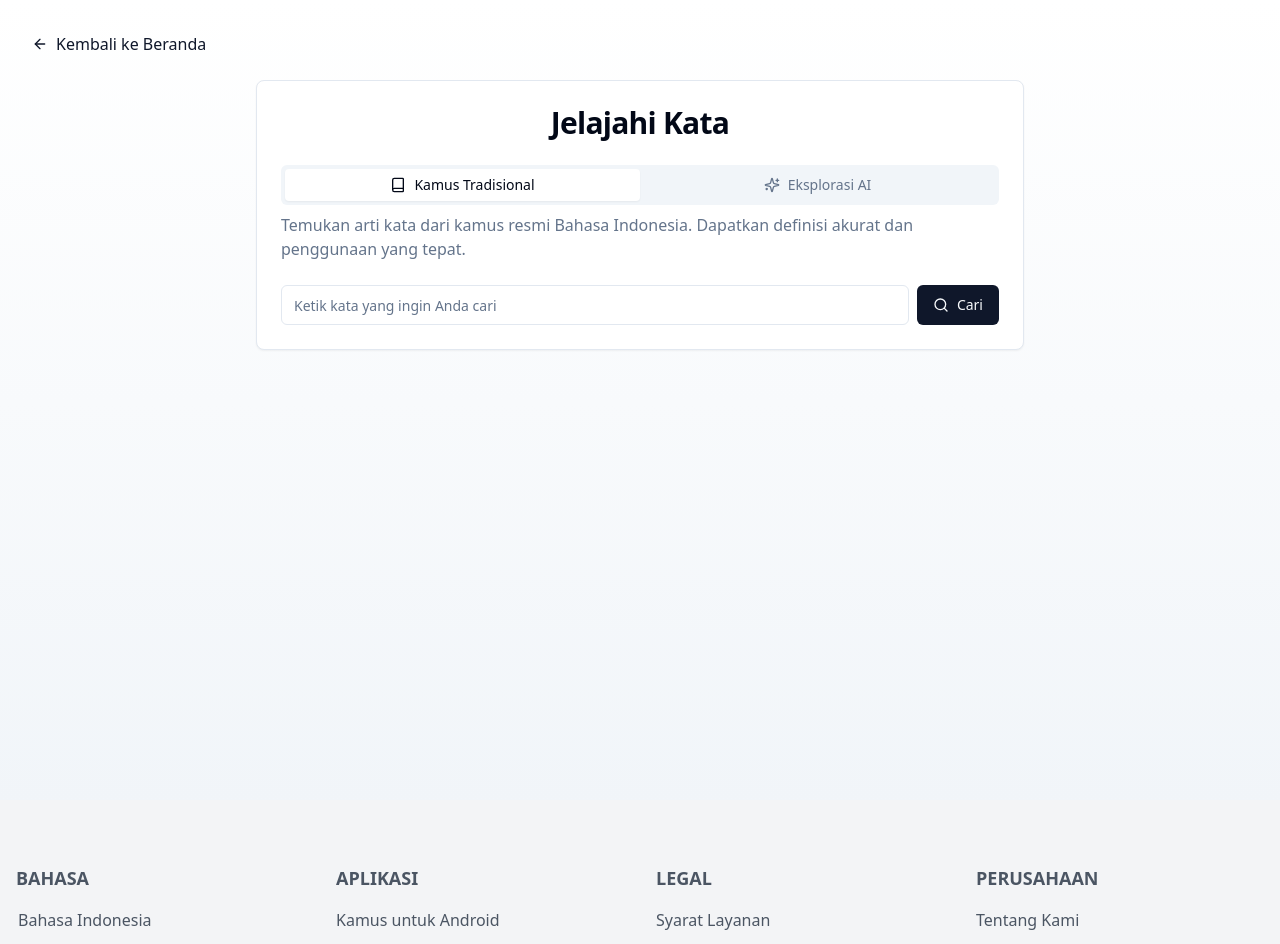
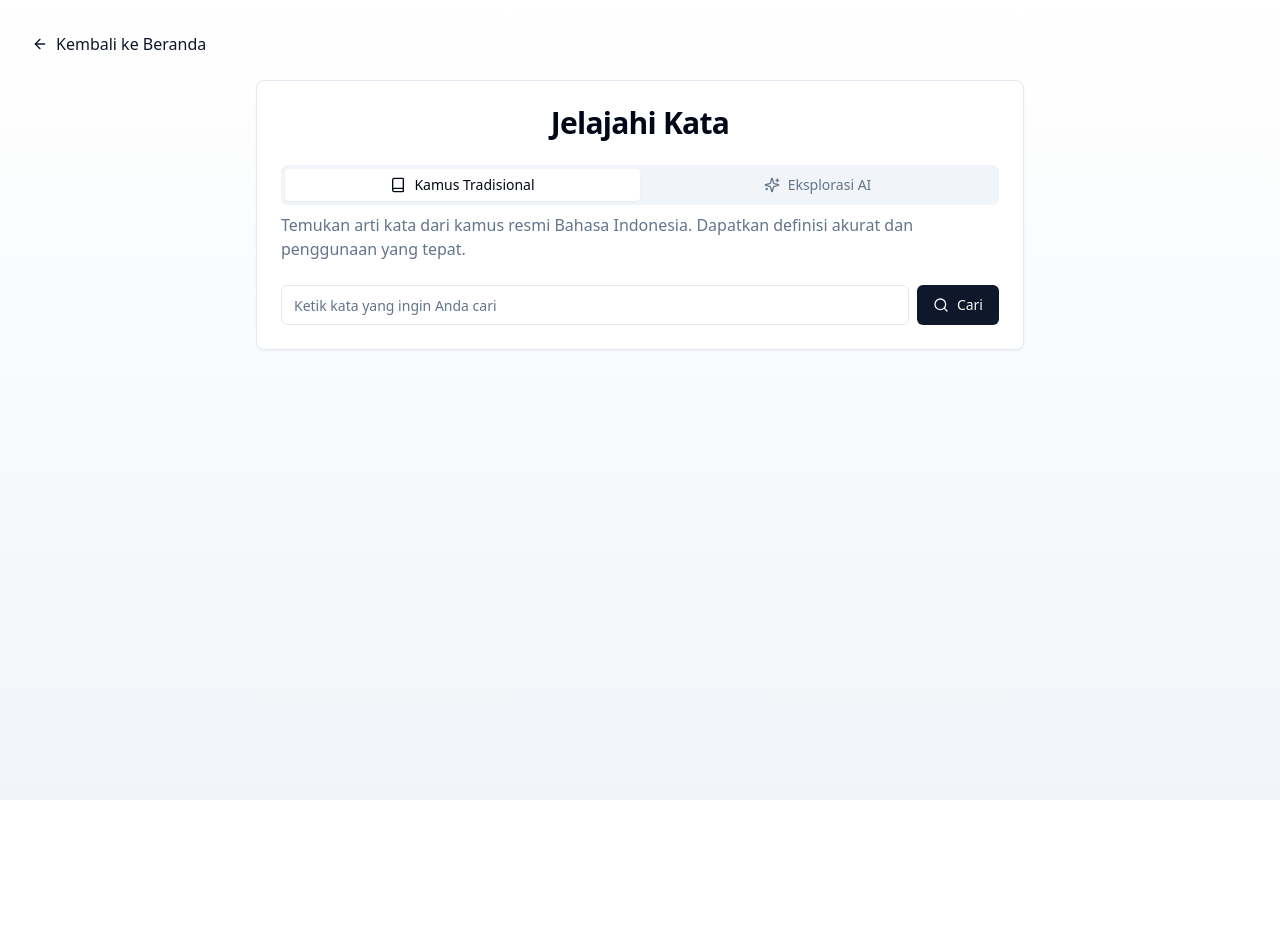
Before and after one commit to wirapratamaz/KamusKu, a Next.js app: page /kamus in a window 1280 px wide. Shown: the top 944 px of the page. After the commit the page ends 800 px from the top, so only its background shows below. Built offline with nearby package versions, Linux system fonts and the light colour scheme.

Commit message:
ini setup

```diff
--- a/src/pages/_app.tsx
+++ b/src/pages/_app.tsx
@@ -3,7 +3,6 @@
 import "@/styles/globals.css";
 import type { AppProps } from "next/app";
 import PWAInstallPrompt from "@/components/PWAInstall";
-import Footer from "@/components/Footer";
 
 export default function App({ Component, pageProps }: AppProps) {
     return (
@@ -11,7 +10,6 @@ export default function App({ Component, pageProps }: AppProps) {
             {/* Render the PWA Install Prompt globally */}
             <PWAInstallPrompt />
             <Component {...pageProps} />
-            <Footer />
         </>
     );
 }
```
Also changed, not shown: 2 other files (tests, documents, lock files or other folders).
